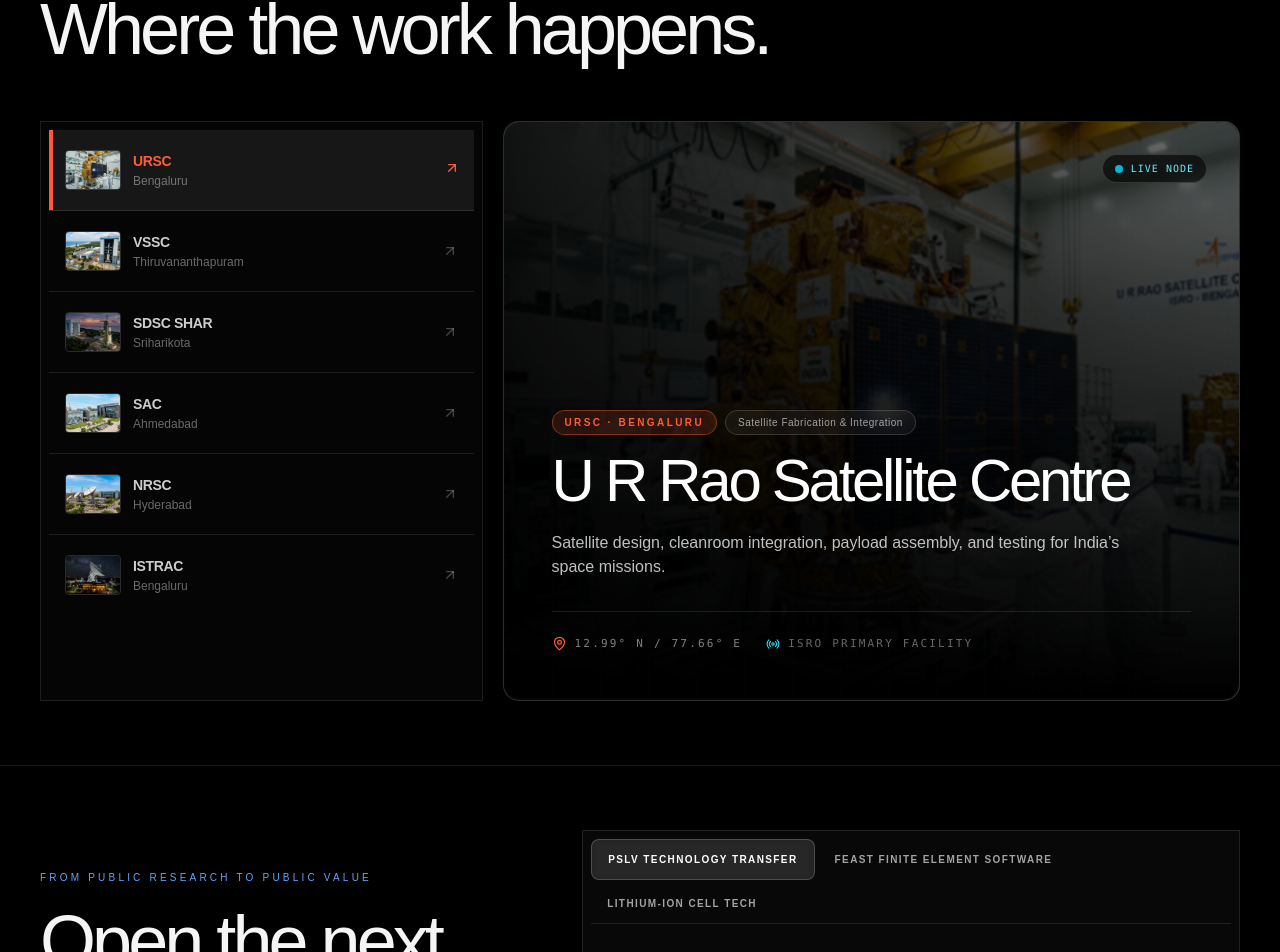
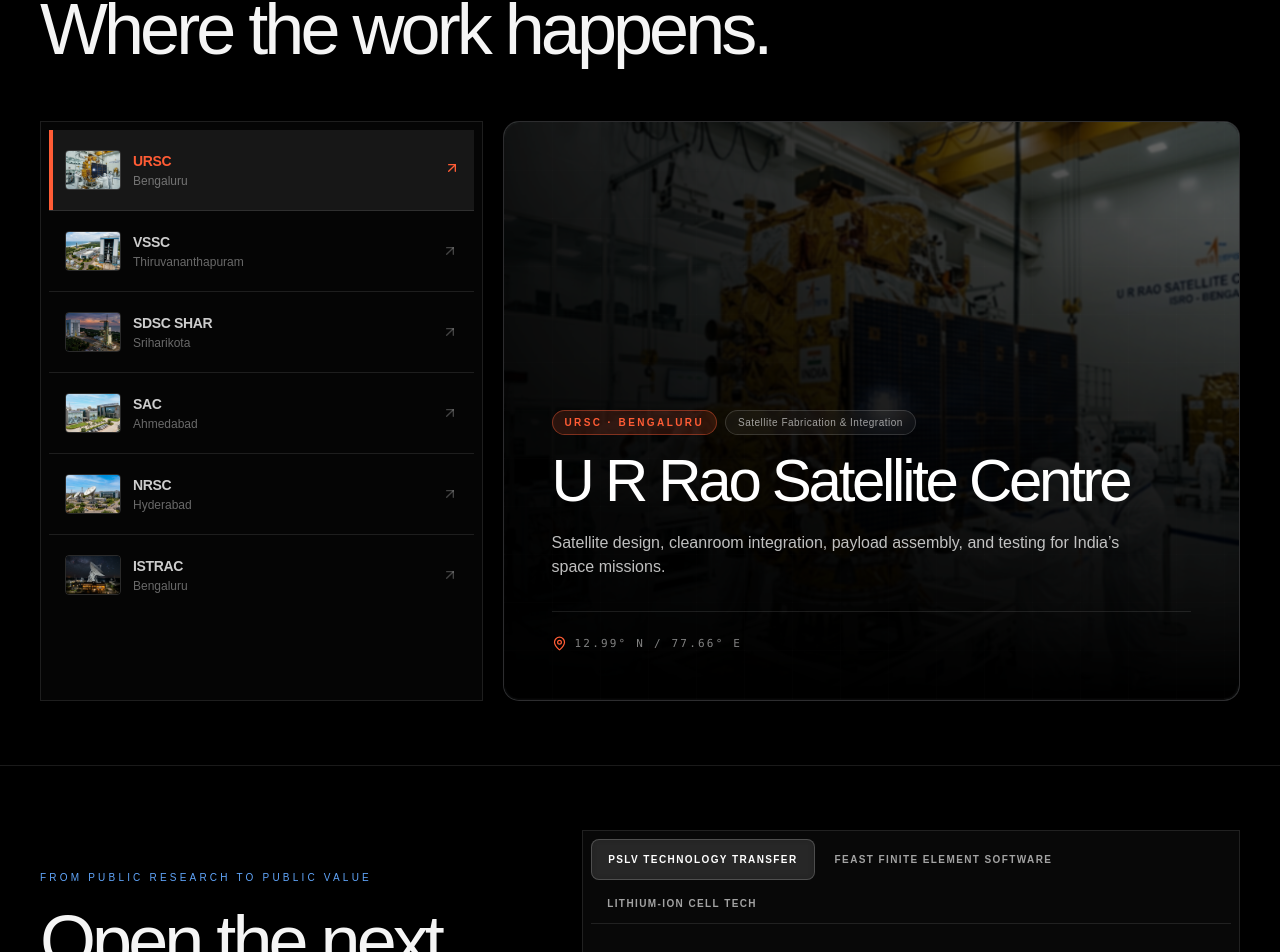
Before and after one commit to anothercodingguy/isronew, a Next.js app: page / in a window 1280 px wide. Shown: the part 4531-5483 px from the top of the page. Built offline with nearby package versions, Linux system fonts and the light colour scheme; no server answers.

Commit message:
fix(centers): remove 'ISRO Primary Facility' and 'Live Node' badges from centers showcase

```diff
--- a/components/sections/IsroCentersMap.tsx
+++ b/components/sections/IsroCentersMap.tsx
@@ -1,7 +1,7 @@
 "use client";
 
 import { AnimatePresence, motion } from "framer-motion";
-import { ArrowUpRight, MapPin, Radio } from "lucide-react";
+import { ArrowUpRight, MapPin } from "lucide-react";
 import Image from "next/image";
 import { useState } from "react";
 
@@ -179,17 +179,6 @@
             {/* Grid overlay for aerospace telemetry look */}
             <div className="pointer-events-none absolute inset-0 opacity-20 bg-[linear-gradient(rgba(255,255,255,.05)_1px,transparent_1px),linear-gradient(90deg,rgba(255,255,255,.05)_1px,transparent_1px)] bg-[size:48px_48px]" />
 
-            {/* Radar / Beacon Node Pulse in top right */}
-            <div className="pointer-events-none absolute right-8 top-8 flex items-center gap-2 rounded-full border border-white/15 bg-black/60 px-3 py-1.5 backdrop-blur-md">
-              <span className="relative flex h-2 w-2">
-                <span className="absolute inline-flex h-full w-full animate-ping rounded-full bg-cyan-400 opacity-75" />
-                <span className="relative inline-flex h-2 w-2 rounded-full bg-cyan-500" />
-              </span>
-              <span className="font-mono text-[10px] uppercase tracking-widest text-cyan-300">
-                Live Node
-              </span>
-            </div>
-
             {/* Center Content with Animation */}
             <AnimatePresence mode="wait">
               <motion.div
@@ -222,10 +211,6 @@
                     <MapPin size={15} className="text-ember" />
                     {active.coordinates}
                   </p>
-                  <p className="flex items-center gap-2 font-mono text-[11px] uppercase tracking-[.2em] text-white/40">
-                    <Radio size={14} className="text-cyan-400" />
-                    ISRO Primary Facility
-                  </p>
                 </div>
               </motion.div>
             </AnimatePresence>
```
